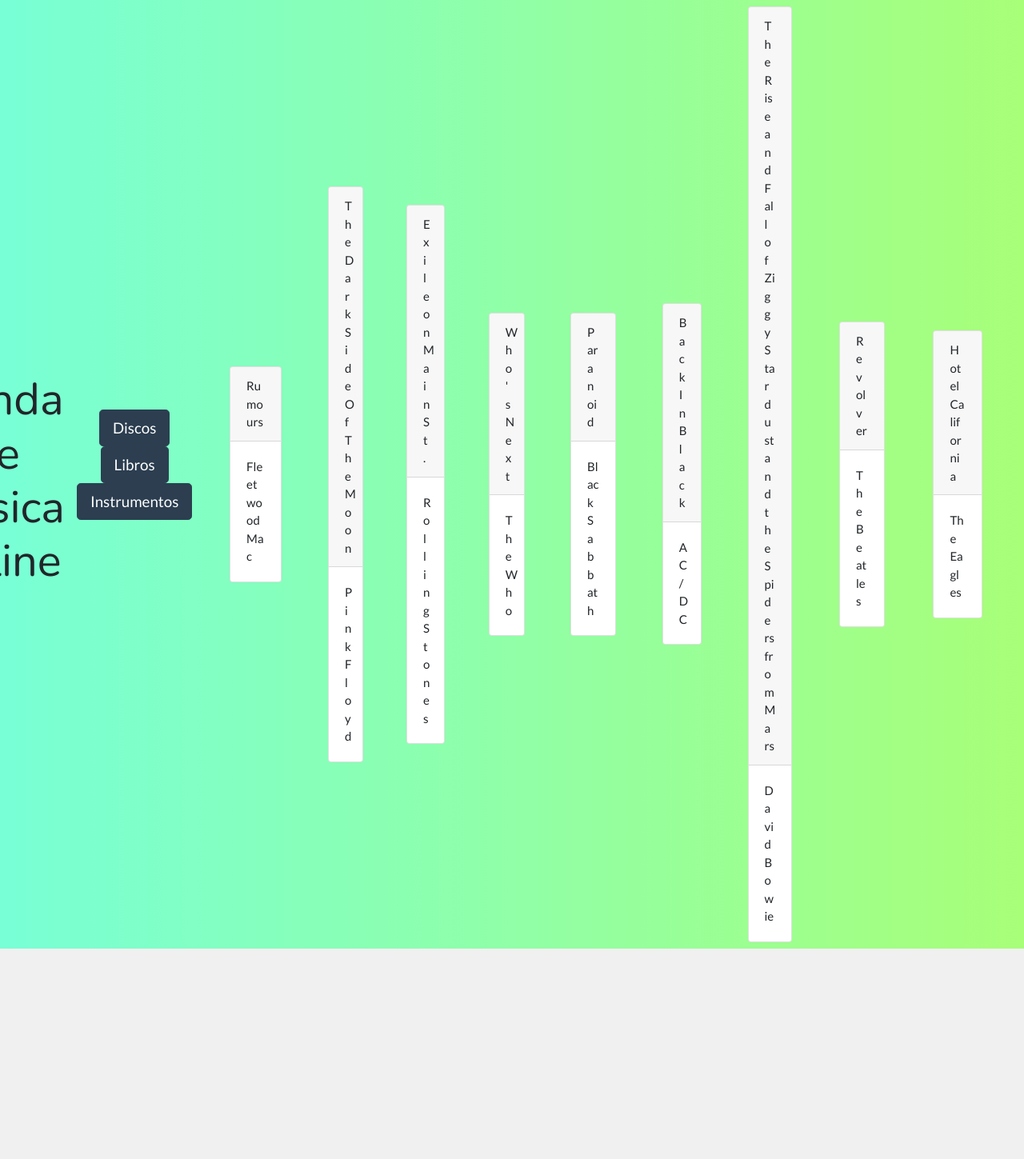
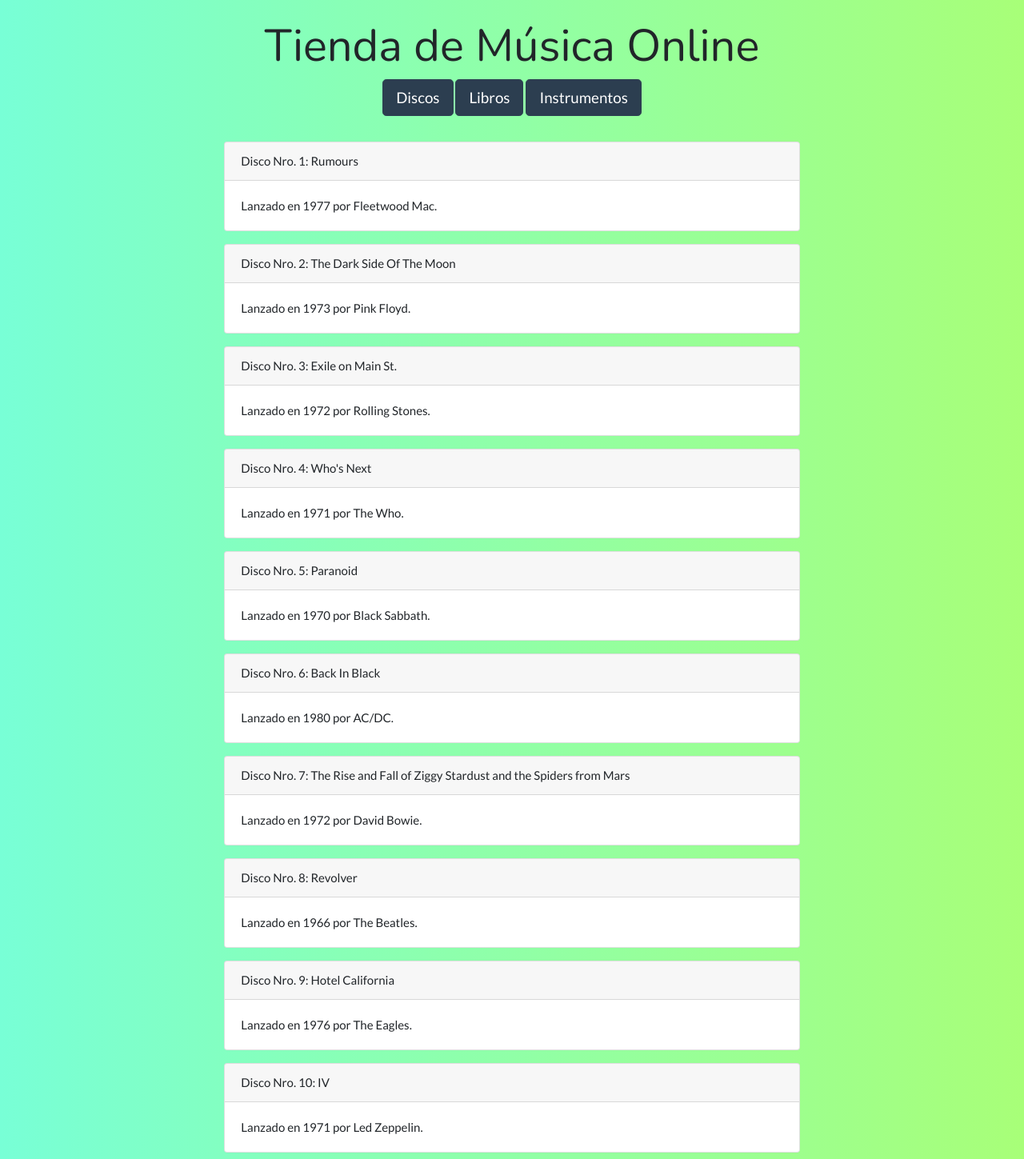
Before and after one commit to RayGymenez/music_store_web, a Flask app: page /discos in a window 1280 px wide; the page is wider, and only the part inside the window is pictured. Shown: that part at 80% size. Before the commit the page ends 1186 px from the top of that part, so only its background shows below. Run offline with Flask 2, Linux system fonts and the light colour scheme; data comes from the database, SQL or seed files in the repository; some libraries are stand-ins or nearby versions.

Commit message:
Mejorada la descripción de los discos

```diff
--- a/static/main.css
+++ b/static/main.css
@@ -9,14 +9,3 @@
     background: linear-gradient(to right, #78ffd6, #a8ff78); /* W3C, IE 10+/ Edge, Firefox 16+, Chrome 26+, Opera 12+, Safari 7+ */
 
 }
-
-.container {
-    display: flex;
-    justify-content: center;
-    align-items: center;
-}
-.form-container {
-    width: 100%;
-    max-width: 500px;
-    margin-top: 60px;
-}
--- a/templates/discos.html
+++ b/templates/discos.html
@@ -2,8 +2,12 @@
 <div class="row p-2 d-flex justify-content-center">
   <div class="col-md-8">
     <div class="card">
-      <div class="card-header">{{ disco.title }}</div>
-      <div class="card-body">{{ disco.artist }}</div>
+      <div class="card-header">
+        Disco Nro. {{ disco.id }}: {{ disco.title }}
+      </div>
+      <div class="card-body">
+        Lanzado en {{ disco.year }} por {{ disco.artist }}.
+      </div>
     </div>
   </div>
 </div>
```
